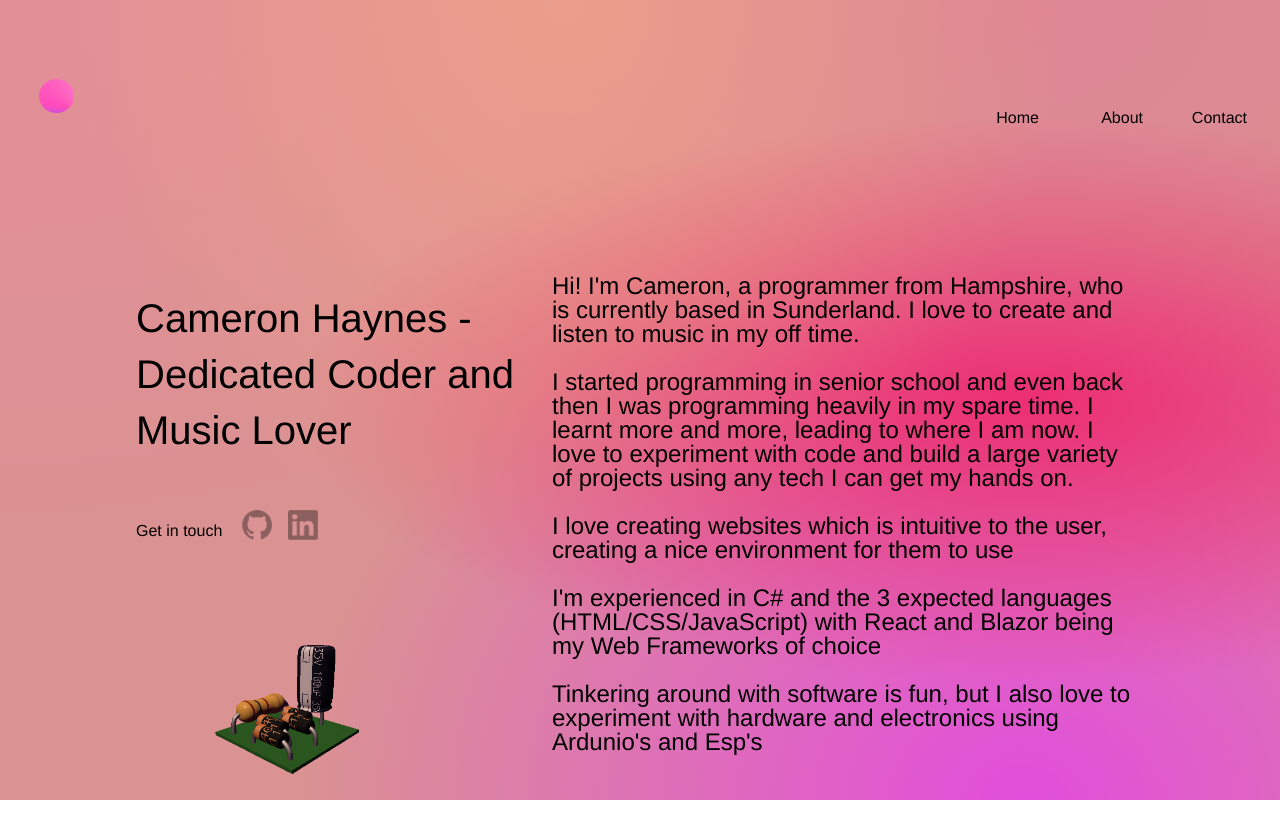
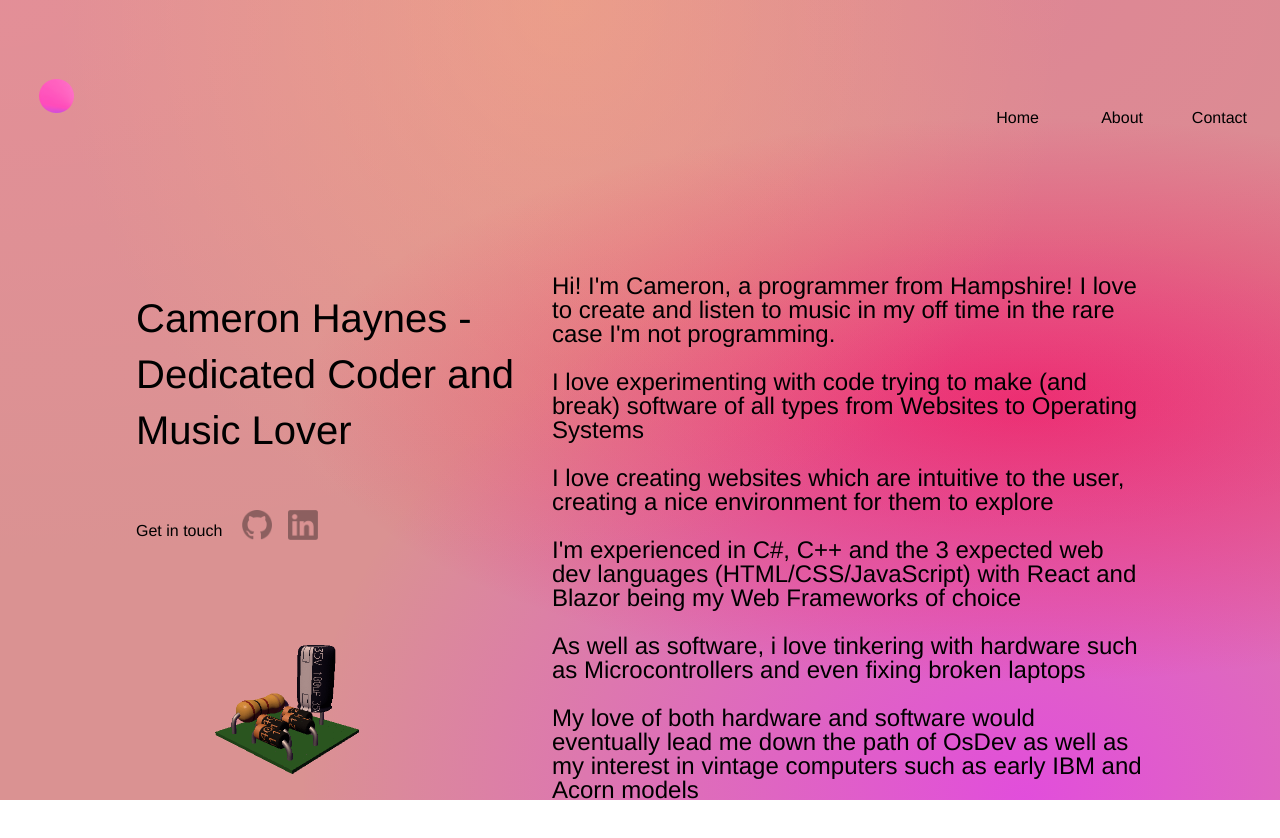
Before and after one commit to CamH04/Portfolio-Site, a React (Create React App) app in the folder site/: page /About in a window 1280 px wide. Shown: the top 838 px of the page. Built offline with nearby package versions, Linux system fonts and the light colour scheme.

Commit message:
update bio

```diff
--- a/site/src/pages/About.js
+++ b/site/src/pages/About.js
@@ -29,19 +29,17 @@ export default function About (){
                 </div>
                 <div class="col-6 col-4-m col-3-s" data-aos="zoom-in-left" data-aos-duration="1200" >
                     <p class="big">
-                    Hi! I'm Cameron, a programmer from Hampshire, who is currently based in Sunderland. I love to create and listen to music in my off time.
-                    </p>
+                    Hi! I'm Cameron, a programmer from Hampshire! I love to create and listen to music in my off time in the rare case I'm not programming.                    </p>
                     <p class="big">
-                    I started programming in senior school and even back then I was programming heavily in my spare time. I learnt more and more, leading to where I am now. I love to experiment with code and build a large variety of projects using any tech I can get my hands on.
-                    </p>
+                    I love experimenting with code trying to make (and break) software of all types from Websites to Operating Systems                    </p>
                     <p class="big">
-                    I love creating websites which is intuitive to the user, creating a nice environment for them to use
-                    </p>
+                    I love creating websites which are intuitive to the user, creating a nice environment for them to explore                    </p>
                     <p class="big">
-                    I'm experienced in C# and the 3 expected languages (HTML/CSS/JavaScript) with React and Blazor being my Web Frameworks of choice
-                    </p>
+                    I'm experienced in C#, C++ and the 3 expected web dev languages (HTML/CSS/JavaScript) with React and Blazor being my Web Frameworks of choice                    </p>
                     <p class="big">
-                    Tinkering around with software is fun, but I also love to experiment with hardware and electronics using Ardunio's and Esp's
+                    As well as software, i love tinkering with hardware such as Microcontrollers and even fixing broken laptops                    </p>
+                    <p class="big">
+                    My love of both hardware and software would eventually lead me down the path of OsDev as well as my interest in vintage computers such as early IBM and Acorn models
                     </p>
                 </div>
                 <div class="col-12">
```
Also changed, not shown: 2 other files (tests, documents, lock files or other folders).
